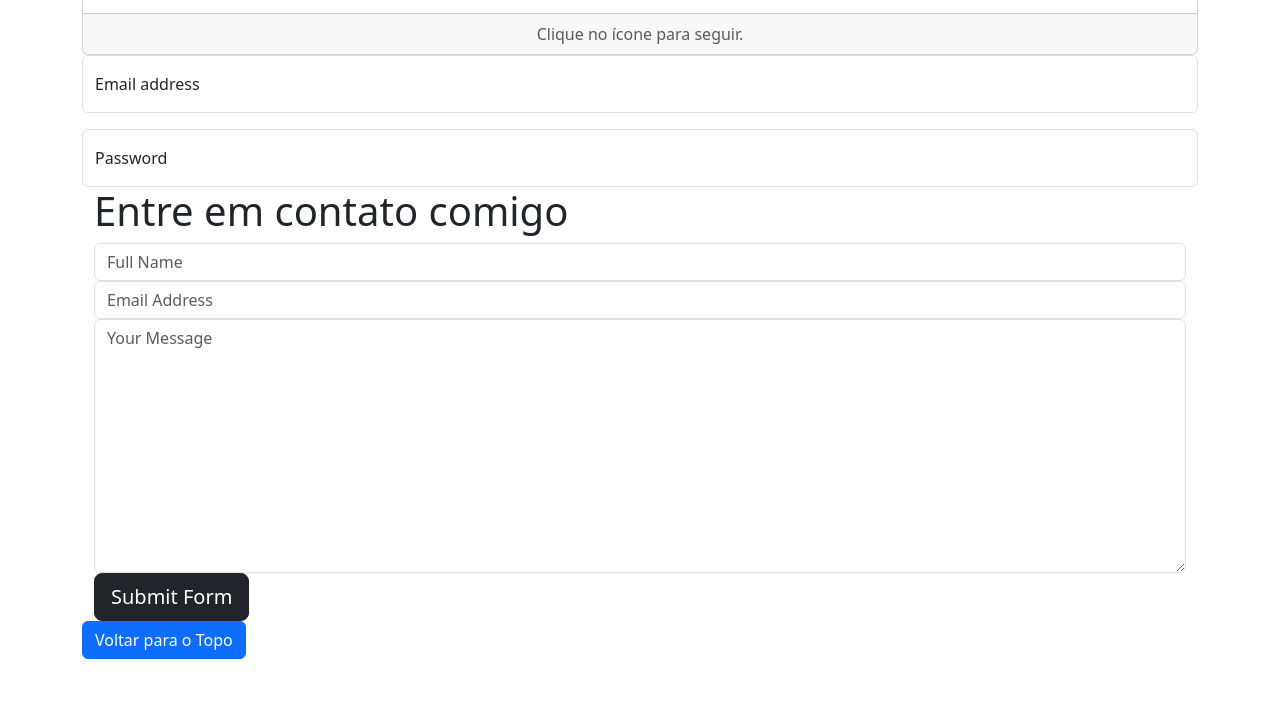
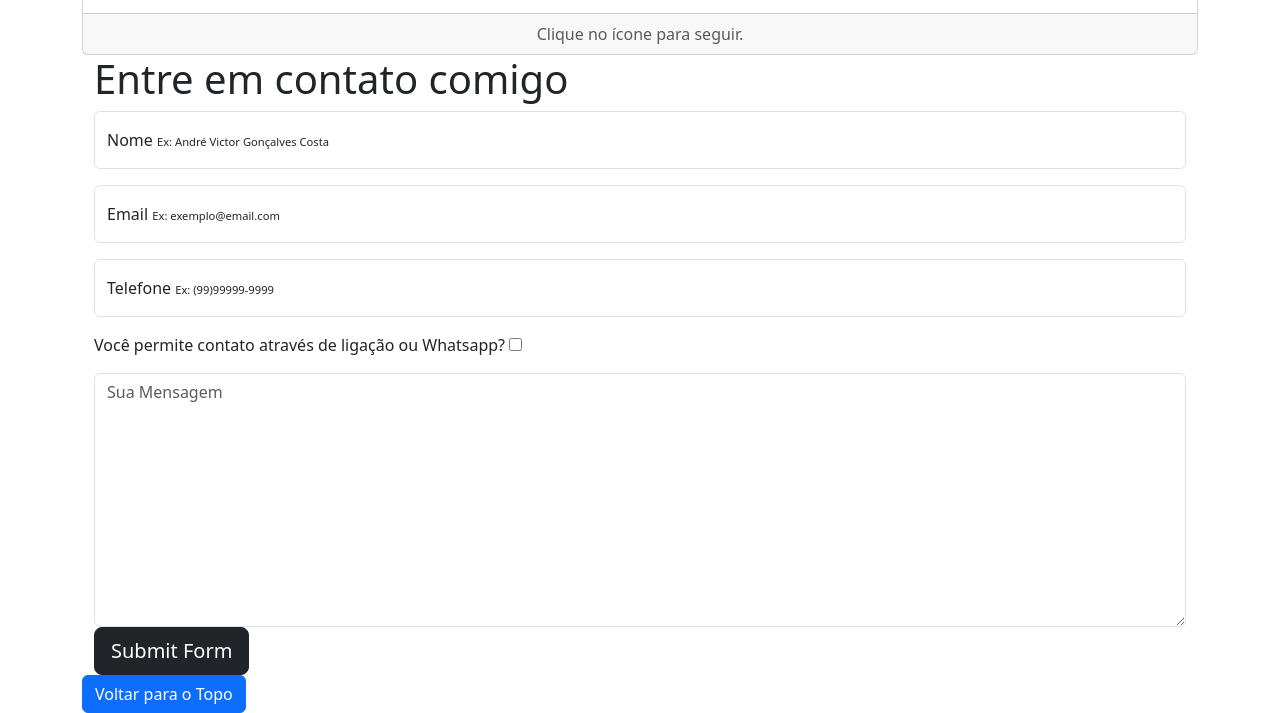
Before and after one commit to andrecosta02/Portfolio, a plain HTML site: page index.html in a window 1280 px wide. Shown: the part 1951-2664 px from the top of the page. Before the commit the page ends 2610 px from the top, so only its background shows below. Drawn offline with nearby package versions, Linux system fonts and the light colour scheme.

Commit message:
alteração do form

```diff
--- a/estilos/style.css
+++ b/estilos/style.css
@@ -11,7 +11,6 @@
 }
 .bi:hover {
     color: #053d81;
-
 }
 
 a {
@@ -19,7 +18,12 @@ a {
     color: black;
 }
 
- /* i {
-    font-display: ;
+#exForm {
+    /* color: rgba(128, 128, 128, 0.661); */
+    font-size: .7em;
+}
+
+#contactForm {
     color: #053d81;
- }   */
+    fill: rgb(255, 64, 0);
+}
--- a/index.html
+++ b/index.html
@@ -212,7 +212,7 @@
       </div>
     </div>
 
-    <form action="">
+    <!-- <form action="">
       <div class="form-floating mb-3">
         <input type="email" class="form-control" id="floatingInput" placeholder="name@example.com">
         <label for="floatingInput">Email address</label>
@@ -221,7 +221,7 @@
         <input type="password" class="form-control" id="floatingPassword" placeholder="Password">
         <label for="floatingPassword">Password</label>
       </div>
-    </form>
+    </form> -->
 
 
     <div class="container">
@@ -230,19 +230,45 @@
         <input type="hidden" name="_next" value="#">
         <input type="hidden" name="_subject" value="Form do Portfólio de André Costa">
         <input type="hidden" name="_captcha" value="false">
+
+        <div class="form-floating mb-3">
+          <input type="text" name="Name" id="nameInput" class="form-control" placeholder="" required>
+          <label for="nameInput">Nome <span id="exForm">Ex: André Victor Gonçalves Costa</span></label>
+        </div>
+
+        <div class="form-floating mb-3">
+          <input type="Email" name="Email" id="emailInput" class="form-control" placeholder="" required>
+          <label for="emailInput">Email <span id="exForm">Ex: exemplo@email.com</span></label>
+        </div>
+
+        <div class="form-floating mb-3">
+          <input type="tel" name="Telefone" id="telInput" class="form-control" placeholder="">
+          <label for="floatingInput">Telefone <span id="exForm">Ex: (99)99999-9999</span></label>
+        </div>
+
+        <div class="mb-3">
+          <p>Você permite contato através de ligação ou Whatsapp? <input type="checkbox" name="contactForm" id="contactForm"> </p>
+
+        </div>
+
+
         <div class="form-group">
+          <textarea placeholder="Sua Mensagem" class="form-control" name="Mensagem" rows="10" required></textarea>
+        </div>
+
+        <!-- <div class="form-group">
           <div class="form-row">
             <div class="col">
               <input type="text" name="Name" class="form-control" placeholder="Full Name" required>
             </div>
+
             <div class="col">
               <input type="email" name="Email" class="form-control" placeholder="Email Address" required>
             </div>
           </div>
-        </div>
-        <div class="form-group">
-          <textarea placeholder="Your Message" class="form-control" name="Mensagem" rows="10" required></textarea>
-        </div>
+        </div> -->
+
+
         <button type="submit" class="btn btn-lg btn-dark btn-block">Submit Form</button>
       </form>
     </div>
```
